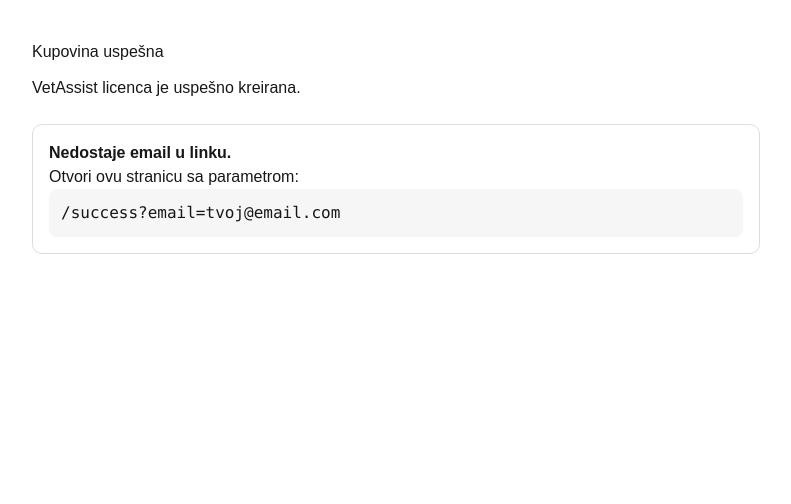
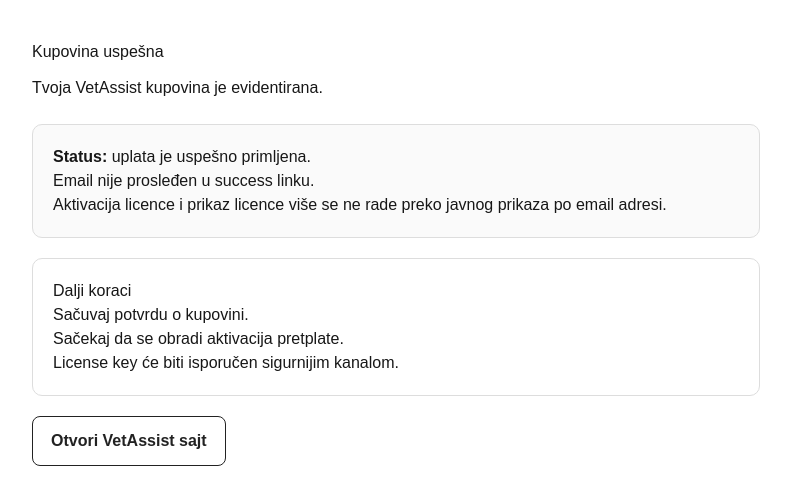
Before and after one commit to vladimirsapundzic85/vetasist-app, a Next.js app: page /success in a window 1280 px wide. Shown: the top 504 px of the page, without its empty margins (244-1035 px from the left). Built offline with nearby package versions, Linux system fonts and the light colour scheme.

Commit message:
Update page.tsx

```diff
--- a/app/success/page.tsx
+++ b/app/success/page.tsx
@@ -1,18 +1,3 @@
-async function getLicenseByEmail(email: string) {
-  const baseUrl =
-    process.env.NEXT_PUBLIC_APP_URL || "https://vetasist-app.vercel.app";
-
-  const res = await fetch(
-    `${baseUrl}/api/license/by-email?email=${encodeURIComponent(email)}`,
-    { cache: "no-store" }
-  );
-
-  if (!res.ok) return null;
-
-  const json = await res.json();
-  return json?.ok ? json.data : null;
-}
-
 export default async function SuccessPage({
   searchParams,
 }: {
@@ -20,73 +5,64 @@
 }) {
   const params = await searchParams;
   const email = String(params?.email || "").trim();
-  const license = email ? await getLicenseByEmail(email) : null;
 
   return (
-    <main style={{ maxWidth: 760, margin: "40px auto", padding: "0 16px", fontFamily: "Arial, sans-serif" }}>
+    <main
+      style={{
+        maxWidth: 760,
+        margin: "40px auto",
+        padding: "0 16px",
+        fontFamily: "Arial, sans-serif",
+      }}
+    >
       <h1 style={{ marginBottom: 12 }}>Kupovina uspešna</h1>
+
       <p style={{ marginBottom: 24 }}>
-        VetAssist licenca je uspešno kreirana.
+        Tvoja VetAssist kupovina je evidentirana.
       </p>
 
-      {!email ? (
-        <div style={{ border: "1px solid #ddd", borderRadius: 10, padding: 16 }}>
-          <p style={{ marginTop: 0, fontWeight: 700 }}>Nedostaje email u linku.</p>
+      <div
+        style={{
+          border: "1px solid #ddd",
+          borderRadius: 10,
+          padding: 20,
+          background: "#fafafa",
+        }}
+      >
+        <p style={{ marginTop: 0 }}>
+          <strong>Status:</strong> uplata je uspešno primljena.
+        </p>
+
+        {email ? (
           <p>
-            Otvori ovu stranicu sa parametrom:
+            <strong>Email kupovine:</strong> {email}
           </p>
-          <pre style={{ background: "#f6f6f6", padding: 12, borderRadius: 8, overflowX: "auto" }}>
-{`/success?email=tvoj@email.com`}
-          </pre>
-        </div>
-      ) : !license ? (
-        <div style={{ border: "1px solid #ddd", borderRadius: 10, padding: 16 }}>
-          <p style={{ marginTop: 0, fontWeight: 700 }}>Licenca još nije pronađena.</p>
+        ) : (
           <p>
-            Email: <strong>{email}</strong>
+            Email nije prosleđen u success linku.
           </p>
-          <p>
-            Ako je kupovina upravo završena, sačekaj nekoliko sekundi i osveži stranicu.
+        )}
+
+        <p style={{ marginBottom: 0 }}>
+          Aktivacija licence i prikaz licence više se ne rade preko javnog prikaza po email adresi.
         </p>
       </div>
-      ) : (
-        <div style={{ border: "1px solid #ddd", borderRadius: 10, padding: 20 }}>
-          <p><strong>Vlasnik licence:</strong> {license.owner_name}</p>
-          <p><strong>Email:</strong> {license.owner_email}</p>
-          <p><strong>Plan:</strong> {license.plan}</p>
-          <p><strong>Dozvoljeno uređaja:</strong> {license.device_limit}</p>
-          <p><strong>Status pretplate:</strong> {license.subscription_status || "n/a"}</p>
-          <p><strong>Važi do:</strong> {license.valid_until || "n/a"}</p>
 
       <div
         style={{
           marginTop: 20,
-              marginBottom: 20,
-              padding: 16,
-              background: "#f6f6f6",
+          border: "1px solid #ddd",
           borderRadius: 10,
-              border: "1px solid #e5e5e5",
+          padding: 20,
         }}
       >
-            <div style={{ marginBottom: 8, fontWeight: 700 }}>Tvoj license key</div>
-            <div
-              style={{
-                fontSize: 24,
-                fontWeight: 700,
-                letterSpacing: 1,
-                wordBreak: "break-word",
-              }}
-            >
-              {license.license_key}
-            </div>
-          </div>
-
         <h2 style={{ marginTop: 0 }}>Dalji koraci</h2>
         <ol>
-            <li>Instaliraj VetAssist ekstenziju.</li>
-            <li>Otvori AIRS stranicu.</li>
-            <li>Unesi license key i sačuvaj licencu.</li>
+          <li>Sačuvaj potvrdu o kupovini.</li>
+          <li>Sačekaj da se obradi aktivacija pretplate.</li>
+          <li>License key će biti isporučen sigurnijim kanalom.</li>
         </ol>
+      </div>
 
       <div style={{ marginTop: 20 }}>
         <a
@@ -106,8 +82,6 @@
           Otvori VetAssist sajt
         </a>
       </div>
-        </div>
-      )}
     </main>
   );
 }
```
Lines whose indentation alone changed are shown as unchanged.
